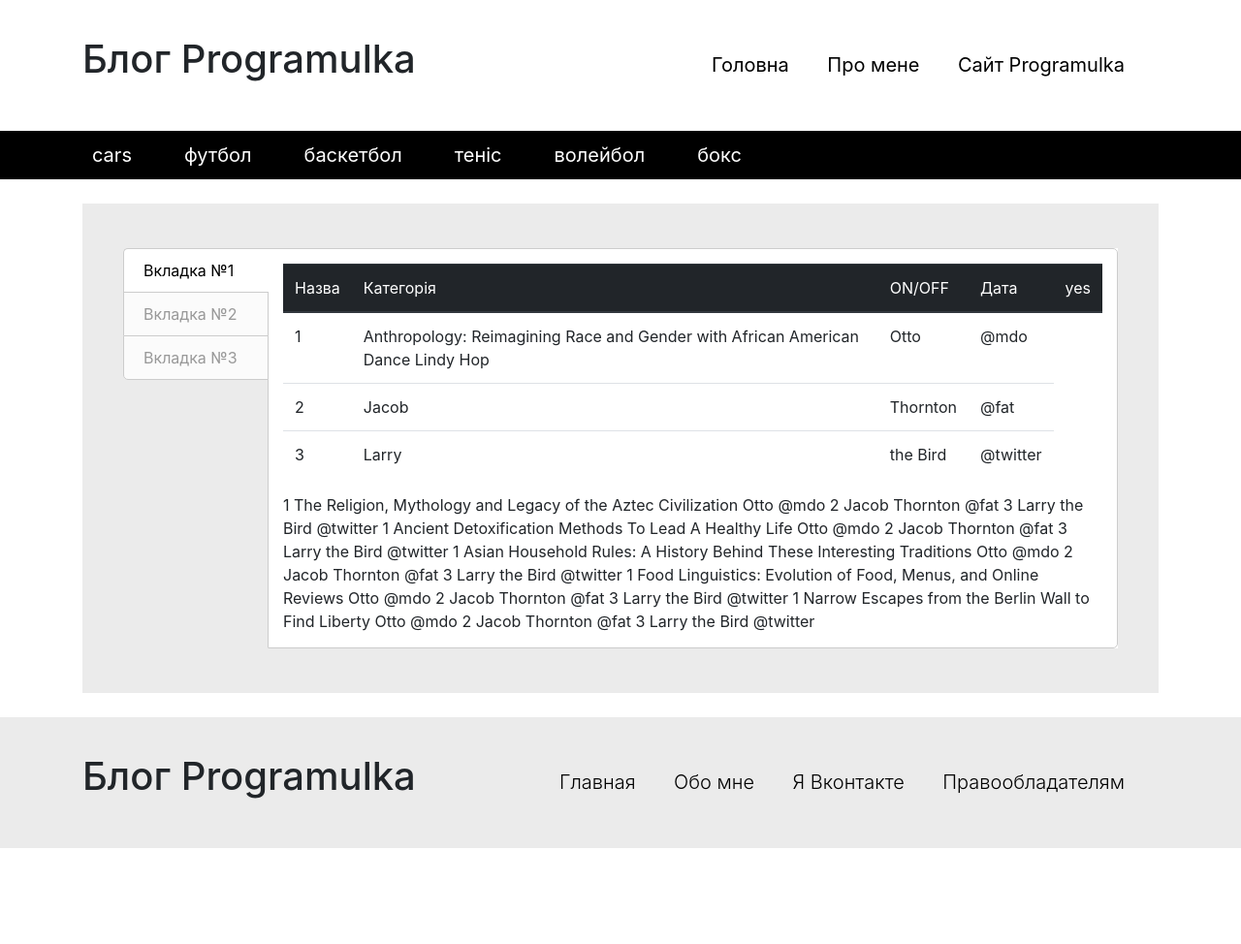
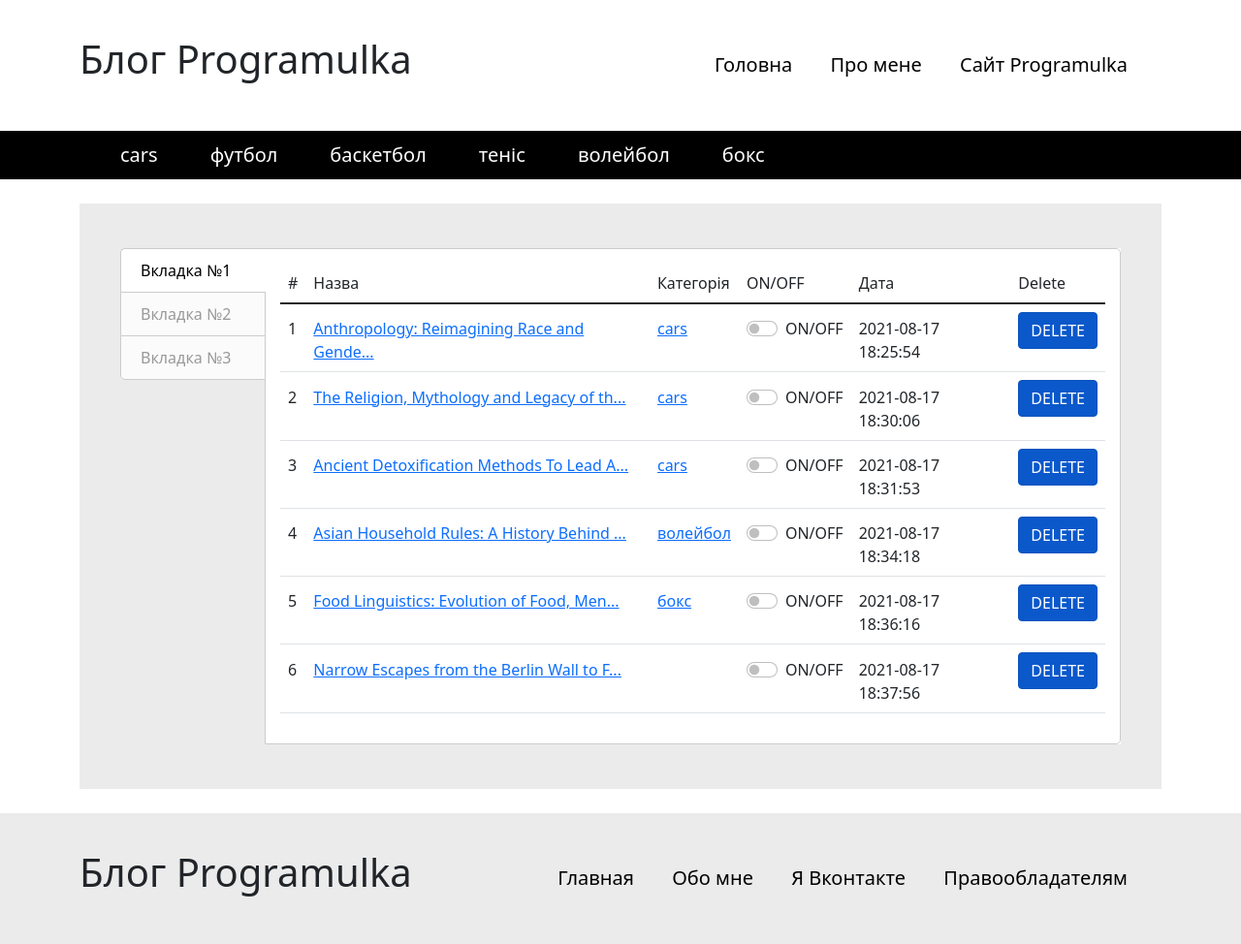
Before and after one commit to programulkaschool/blog.nik, a PHP site: page /admin.php in a window 1280 px wide. Shown: the whole page at 97% size. Before the commit the page ends 875 px from the top, so only its background shows below. Run offline with PHP 8.4, Linux system fonts and the light colour scheme; data comes from the database, SQL or seed files in the repository.

Commit message:
Ajax delete

```diff
--- a/admin.php
+++ b/admin.php
@@ -32,47 +32,58 @@
                                     <table class="table">
                                         <thead class="thead-dark">
                                         <tr>
+                                            <th scope="col">#</th>
                                             <th scope="col">Назва</th>
                                             <th scope="col">Категорія</th>
                                             <th scope="col">ON/OFF</th>
                                             <th scope="col">Дата</th>
-                                            <th scope="col">yes</th>
+                                            <th scope="col">Delete</th>
 
                                         </tr>
                                         </thead>
                                         <tbody>
 
                                         <?php
+                                         $i = 1;
                                         $articles_sel = mysqli_query($connection, "SELECT * FROM `articles` ORDER BY `id`");
                                         while($articles = mysqli_fetch_assoc( $articles_sel)) {
                                             // var_dump($articles);
+                                            ?>
+                                        <tr>
+                                            <td><?php echo $i++?></td>
+                                            <th scope="row"><a href="article.php?id=<?php echo $articles['id']; ?>"><?php echo mb_substr(strip_tags($articles['title']), 0, 40, 'UTF-8'); ?>...</a></th>
+                                            <td>
+                                            <?php
 
+                                            foreach ($categories_array as $value) {
+                                            // var_dump($articles['categoria_id']);
+                                            if ($value ["id"] == $articles['categoria_id']){
+                                            echo '<a href="categories.php?id='.$value ["id"].'">';
+                                                echo $value ["title"];
+                                                echo '</a>';
+                                            break;
+                                            }
+                                            }
+                                            ?>
+                                            </td>
+
+
+                                            <td><div class="form-check form-switch">
+                                                    <input class="form-check-input" type="checkbox" id="flexSwitchCheckDefault">
+                                                    <label class="form-check-label" for="flexSwitchCheckDefault">ON/OFF</label>
+                                                </div></td>
+                                            <td><?php echo $articles["pubdata"]?></td>
+                                            <td><input type="checkbox" class="btn-check" id="btn-check-2" checked autocomplete="off">
+                                                <label class="btn btn-primary" id_delete="<?php echo $articles['id']; ?>"for="btn-check-2">DELETE</label></td>
+                                        </tr>
+                                    <?php
+                                   }
 
                                     ?>
 
-                                        <tr>
-                                            <th scope="row">1</th>
-                                            <td><?php echo $articles["title"];?></td>
-                                            <td>Otto</td>
-                                            <td>@mdo</td>
-                                        </tr>
-                                        <tr>
-                                            <th scope="row">2</th>
-                                            <td>Jacob</td>
-                                            <td>Thornton</td>
-                                            <td>@fat</td>
-                                        </tr>
-                                        <tr>
-                                            <th scope="row">3</th>
-                                            <td>Larry</td>
-                                            <td>the Bird</td>
-                                            <td>@twitter</td>
-                                        </tr>
                                         </tbody>
                                     </table>
-<?php
-                                    }
-?>
+
                                 </div>
                                 <div class="tabs-item" id="tab-2">
                                     <strong>Текст вкладки №2</strong>
@@ -89,6 +100,7 @@
 
                 </section>
 
+
             </div>
         </div>
     </div>
--- a/include/head.php
+++ b/include/head.php
@@ -19,6 +19,8 @@
     <link rel="stylesheet" type="text/css" href="media/css/style.css">
     <script src="/javascript/jQuery.min.js" type="text/javascript"></script>
     <script src="/javascript/jvascript.js" type="text/javascript"></script>
-    <link rel="stylesheet" href="https://maxcdn.bootstrapcdn.com/bootstrap/4.0.0/css/bootstrap.min.css" integrity="sha384-Gn5384xqQ1aoWXA+058RXPxPg6fy4IWvTNh0E263XmFcJlSAwiGgFAW/dAiS6JXm" crossorigin="anonymous">
+    <link href="https://cdn.jsdelivr.net/npm/bootstrap@5.1.1/dist/css/bootstrap.min.css" rel="stylesheet" integrity="sha384-F3w7mX95PdgyTmZZMECAngseQB83DfGTowi0iMjiWaeVhAn4FJkqJByhZMI3AhiU" crossorigin="anonymous">
+    <script src="https://cdn.jsdelivr.net/npm/@popperjs/core@2.9.3/dist/umd/popper.min.js" integrity="sha384-W8fXfP3gkOKtndU4JGtKDvXbO53Wy8SZCQHczT5FMiiqmQfUpWbYdTil/SxwZgAN" crossorigin="anonymous"></script>
+    <script src="https://cdn.jsdelivr.net/npm/bootstrap@5.1.1/dist/js/bootstrap.min.js" integrity="sha384-skAcpIdS7UcVUC05LJ9Dxay8AXcDYfBJqt1CJ85S/CFujBsIzCIv+l9liuYLaMQ/" crossorigin="anonymous"></script>
 
 </head>
--- a/javascript/jvascript.js
+++ b/javascript/jvascript.js
@@ -113,9 +113,37 @@
 
 
 
+    var id_del = " ";
+
+    jQuery("body").on( "click", ".btn.btn-primary",function(){
+       id_del = jQuery(this).attr('id_delete');
+
+        console.log(id_del);
+
+
+        jQuery.ajax({
+            url : '/include/ajaxcontrol.php',
+            type : 'POST',
+            data : {id_del_ajax: id_del },
+
+            success: function(data, status, xhr){
+               // jQuery('#submit_div p').html(data);
+                alert("post delete");
+                location.reload();
+            },
+            error: function (jqXhr, textStatus, errorMessage){
+             //   jQuery('#submit_div p').append('Error' + errorMessage);
+            }
+        });
 
 
 
+
+
+
+
+
+    });
 
 
 
```
Also changed, not shown: include/ajaxcontrol.php (+7 -0 lines).
